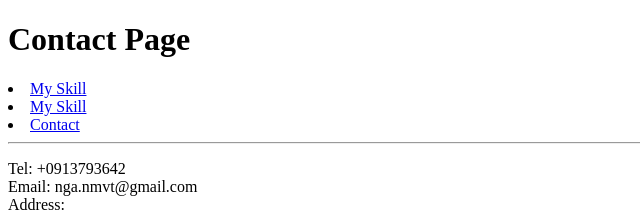
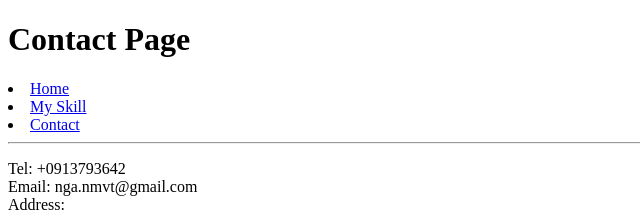
Before and after one commit to Ngocminhvt/Exercise-16, a plain HTML site: page contact.html in a window 1280 px wide. Shown: the top 213 px of the page, 0-640 px from the left. Drawn offline with Linux system fonts and the light colour scheme.

Commit message:
Revised 3

```diff
--- a/contact.html
+++ b/contact.html
@@ -10,7 +10,7 @@
   <body>
     <h1>Contact Page</h1>
     <nav>
-      <li><a href="index.html">My Skill</a></li>
+      <li><a href="index.html">Home</a></li>
         <li><a href="my-skill.html">My Skill</a></li>
         <li><a href="contact.html">Contact</a></li>
     </nav>
```
Also changed, not shown: index.html (+1 -1 lines), my-skill.html (+1 -1 lines).
